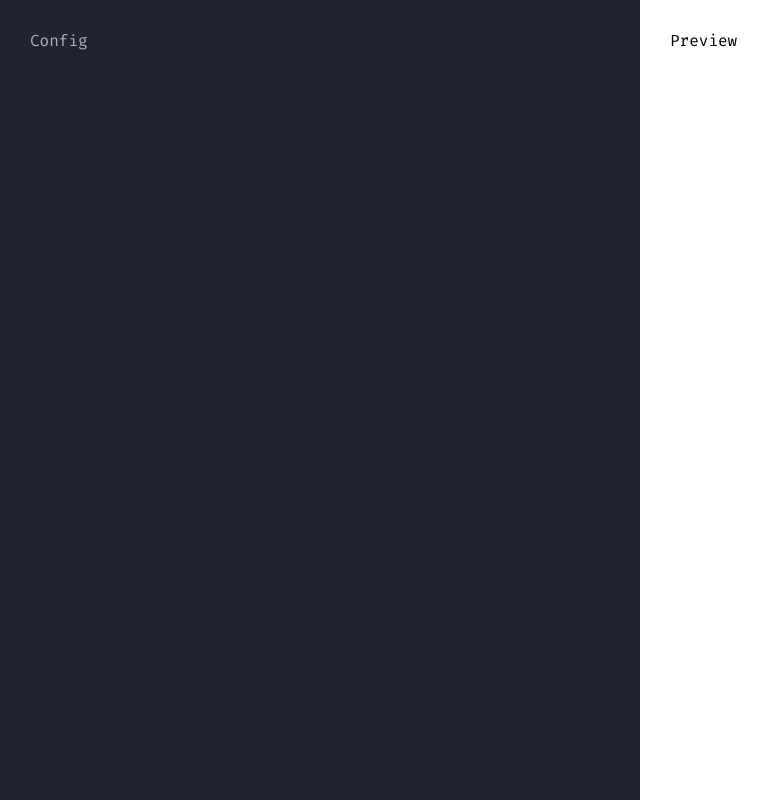
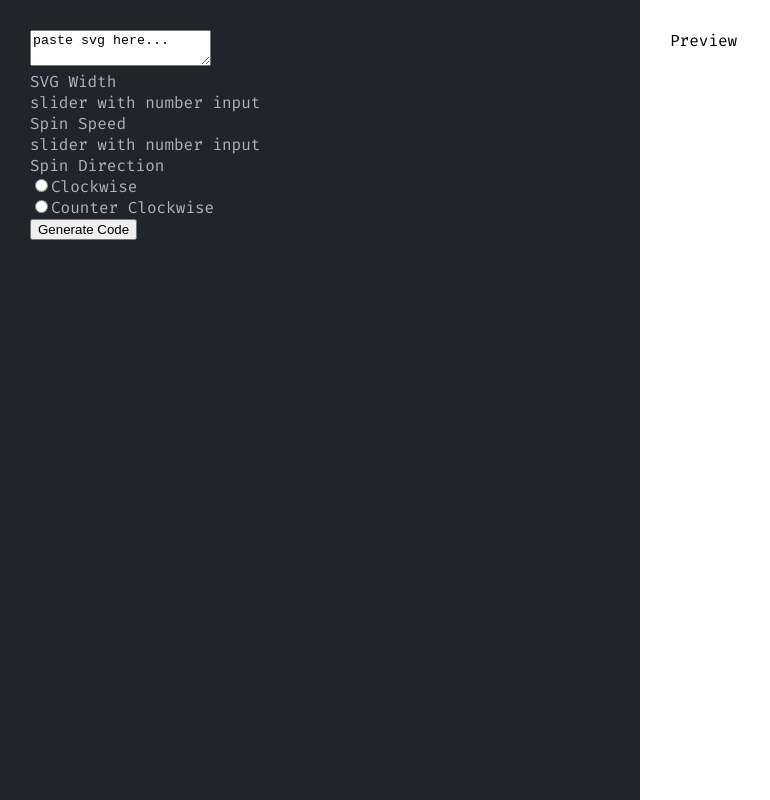
Before and after one commit to sambrannon/svgspin, a React (Create React App) app: page / in a window 1280 px wide. Shown: the whole page, without its empty margins (0-770 px from the left). Built offline with nearby package versions, Linux system fonts and the light colour scheme.

Commit message:
Added really rough UI stub

```diff
--- a/src/App.js
+++ b/src/App.js
@@ -1,12 +1,13 @@
 import React from 'react';
 import AppPanel from './components/AppPanel';
+import ConfigPanel from './components/ConfigPanel';
 
 function App() {
   return (
     <div className="app">
       <div className="app-panels">
         <AppPanel type="config">
-          Config
+          <ConfigPanel />
         </AppPanel>
         <AppPanel type="preview">
           Preview
--- /dev/null
+++ b/src/components/ConfigPanel.js
@@ -0,0 +1,55 @@
+import React from 'react';
+
+function ConfigPanel() {
+  return (
+    <div className="config-panel">
+      <form>
+        <div className="form-group">
+          <textarea>
+            paste svg here...
+          </textarea>
+        </div>
+
+        <div className="form-group">
+          <label className="form-group__label">
+            SVG Width
+          </label>
+          <div className="slider">
+            slider with number input
+          </div>
+        </div>
+
+        <div className="form-group">
+          <label className="form-group__label">
+            Spin Speed
+          </label>
+          <div className="slider">
+            slider with number input
+          </div>
+        </div>
+
+        <div className="form-group">
+          <label className="form-group__label">
+            Spin Direction
+          </label>
+          <div className="styled-radio">
+            <input type="radio" />
+            <label>Clockwise</label>
+          </div>
+          <div className="styled-radio">
+            <input type="radio" />
+            <label>Counter Clockwise</label>
+          </div>
+        </div>
+
+        <div className="form-group">
+          <button>
+            Generate Code
+          </button>
+        </div>
+      </form>
+    </div>
+  );
+}
+
+export default ConfigPanel;
```
